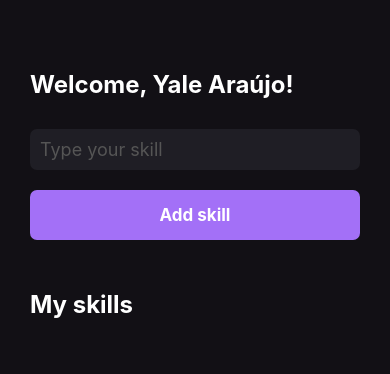
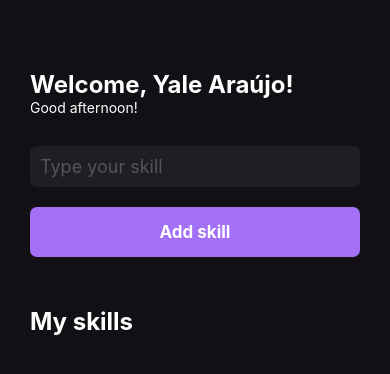
Before and after one commit to yale1995/myskills, a React Native app: screen / in a window 390 px wide. Shown: the top 374 px of the page. Built offline with nearby package versions, Linux system fonts and the light colour scheme.

Commit message:
adding status bar light mode

```diff
--- a/App.jsx
+++ /dev/null
@@ -1,8 +0,0 @@
-/* eslint-disable no-unused-vars */
-import React from 'react';
-import {Home} from './src/pages/Home'
-export default function App() {
-    return (
-        <Home/>
-    )
-}
--- a/index.js
+++ b/index.js
@@ -3,7 +3,7 @@
  */
 
 import {AppRegistry} from 'react-native';
-import App from './App';
+import App from './src/pages/App';
 import {name as appName} from './app.json';
 
 AppRegistry.registerComponent(appName, () => App);
--- /dev/null
+++ b/src/pages/App.jsx
@@ -0,0 +1,12 @@
+/* eslint-disable no-unused-vars */
+import React from 'react';
+import { Home } from './Home'
+import { StatusBar } from 'react-native';
+export default function App() {
+    return (
+        <>
+            <StatusBar barStyle={"light-content"} />
+            <Home />
+        </>
+    )
+}
--- a/src/pages/Home.jsx
+++ b/src/pages/Home.jsx
@@ -1,4 +1,4 @@
-import React, { useState } from "react";
+import React, { useEffect, useState } from "react";
 import { View, Text, StyleSheet, TextInput, Platform, FlatList } from 'react-native';
 import { Button } from "../components/Button";
 import { SkillCard } from "../components/SkillCard";
@@ -6,14 +6,34 @@ import { SkillCard } from "../components/SkillCard";
 export function Home() {
     const [newSkill, setNewSkill] = useState('')
     const [mySkills, setMySkills] = useState([])
+    const [greeting, setGreeting] = useState('')
 
     function handleAddNewSkill() {
         setMySkills([...mySkills, newSkill])
     }
 
+    let currentHour
+
+    useEffect(() => {
+        currentHour = new Date().getHours()
+
+        if (currentHour >= 18) {
+            setGreeting('Boa evening!')
+        }
+
+        if (currentHour <= 12) {
+            setGreeting('Good morning!')
+        }
+
+        else {
+            setGreeting('Good afternoon!')
+        }
+    }, [])
+
     return (
         <View style={styles.container}>
             <Text style={styles.title}>Welcome, Yale Araújo!</Text>
+            <Text style={styles.greetings}>{greeting}</Text>
             <TextInput style={styles.input} placeholderTextColor='#555' placeholder='Type your skill' onChangeText={setNewSkill} />
 
             <Button handleAddNewSkill={handleAddNewSkill} />
@@ -54,4 +74,7 @@ const styles = StyleSheet.create({
         marginTop: 30,
         borderRadius: 7,
     },
+    greetings: {
+        color: '#fff'
+    }
 })
```
Also changed, not shown: 1 other file (tests, documents, lock files or other folders).
